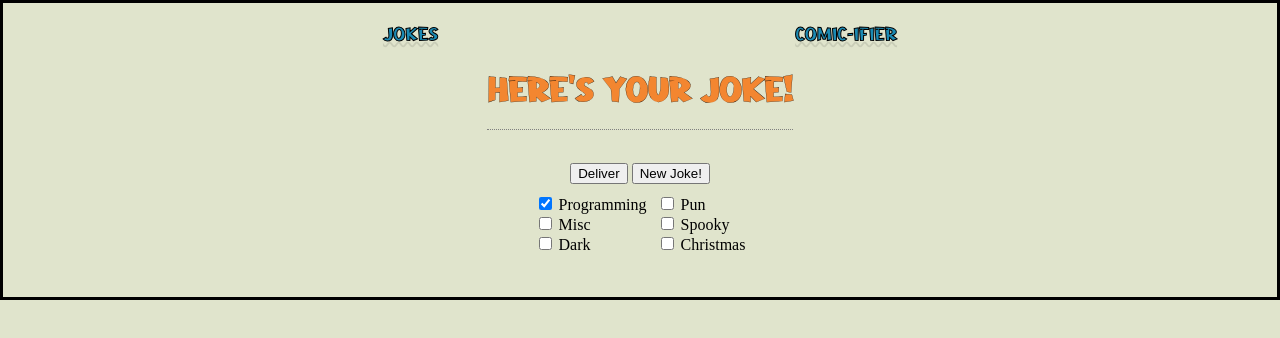
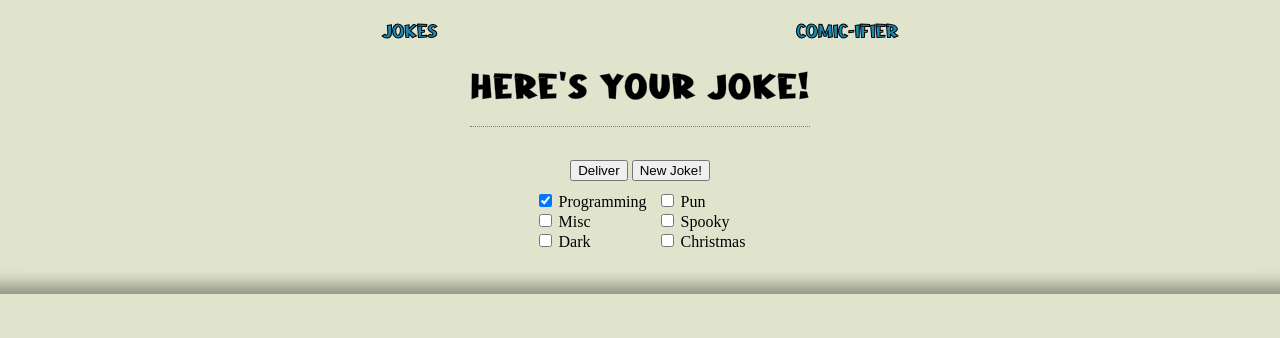
Before and after one commit to Jckhe/joker-chrome-ext, a browser extension: page index.html in a window 1280 px wide. Drawn offline with Linux system fonts and the light colour scheme; no server answers.

Commit message:
finished FOR REAL

```diff
--- a/script.js
+++ b/script.js
@@ -13,7 +13,7 @@ $(document).ready(function() {
         setTimeout(() => {
             $('.setup').attr('id', '');
         }, 550);
-        fetch(`https://v2.jokeapi.dev/joke/${urlEnding.join()}`)
+        fetch(`https://v2.jokeapi.dev/joke/${urlEnding.join()}?blacklistFlags=nsfw,religious,political,racist,sexist,explicit`)
         .then((res) => res.json())
         .then((res) => {
             if (res.setup === undefined || res.delivery === undefined) {
--- a/style.css
+++ b/style.css
@@ -19,12 +19,12 @@ html {
     min-width: 400px;
     min-height: 100px;
     background-color: #E0E4CC;
-    border: 3px solid black;
     padding: 15px;
+    box-shadow: rgba(0, 0, 0, 0.35) 0px -30px 15px -20px inset;
+    z-index: 10000;
 }
 
 body {
-
 }
 
 nav {
@@ -35,7 +35,6 @@ nav {
 
 
 .Main {
-
     z-index: 10;
     display: flex;
     flex-direction: column;
@@ -45,9 +44,11 @@ nav {
 }
 
 h1 {
-    color: #F38630;
+    color: #000000;
     font-family: 'ahawow';
-    -webkit-text-stroke: 0.25px black;
+    -webkit-text-stroke: 0.25px rgb(131, 131, 131);
+    letter-spacing: 2px;
+    transition: all 0.15s ease-out;
 }
 
 .joke-title {
@@ -110,17 +111,20 @@ nav {
     justify-content: space-evenly;
 }
 
+p {
+  transition: all 0.15s ease-out;
+}
+
 a {
     -webkit-text-stroke: 1px black;
     font-size: 1.1rem;
+    text-decoration: none;
     color: #1B8AB3;
-    text-decoration-style: wavy;
-    text-decoration-color: rgba(0, 0, 0, 0.1);
+    transition: all 0.15s ease-out;
 }
 
 h1:hover, a:hover, p:hover {
     transform: scale(1.15);
-    text-decoration-color: black;
     transition: all 0.25s ease-in;
 }
 
```
Also changed, not shown: comicsans.html (+0 -3 lines).
